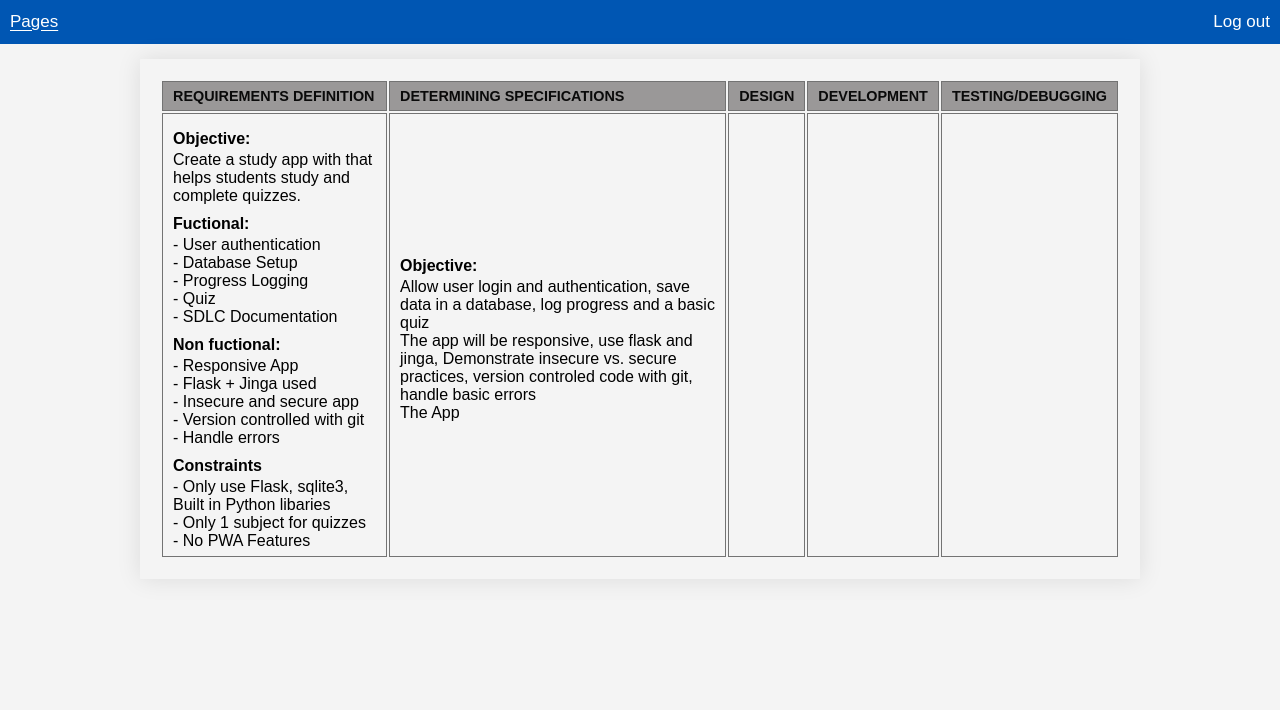
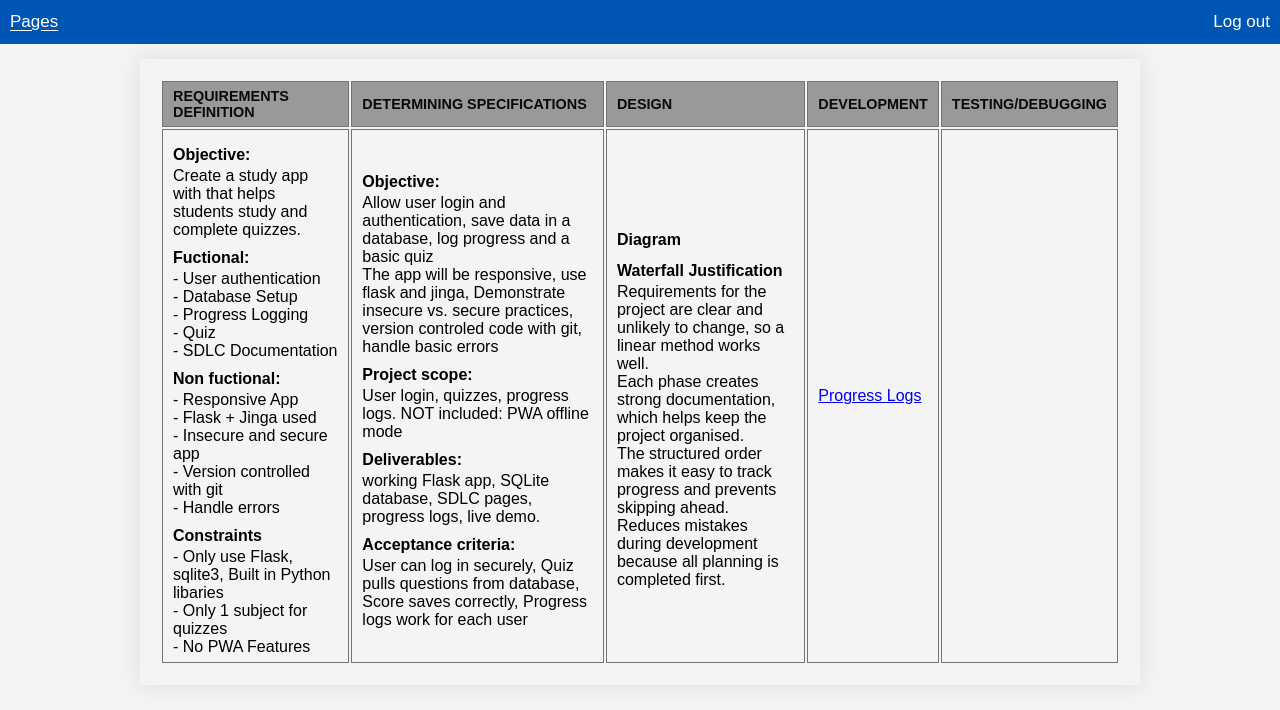
Before and after one commit to Dylstar1/Web-app-y12, a Flask app: page /sdlc in a window 1280 px wide. Shown: the part 90-800 px from the top of the page. Run offline with Flask 3, Linux system fonts and the light colour scheme; a user stored in the database is signed in.

Commit message:
flashcards

```diff
--- a/web/app.py
+++ b/web/app.py
@@ -101,13 +101,9 @@ def logs():
     conn = get_db_connection()
     cursor = conn.cursor()
 
-    # convert SQL below to make secure
-    # create table join with users so it also displays the users display name on the screen - html too
     cursor.execute("SELECT date, title, details, challenges, solutions FROM progresslogs WHERE user_id = ? ORDER BY date ASC", (current_user.id,))
     posts = cursor.fetchall()
     conn.close()
-    # display no posts if user has none
-    # display all post is user has dynamic - for
 
     return render_template('logs.html', posts = posts, username=current_user.username)
 
@@ -203,6 +199,54 @@ def sdlc():
 
     return render_template('sdlc.html', username=current_user.username)
 
+@app.route('/flashcards', methods=['GET', 'POST'])
+@login_required
+def flashcards():
+    conn = get_db_connection()
+    cursor = conn.cursor()
+    cursor.execute("SELECT * FROM quizzes ORDER BY ID ASC")
+    card = cursor.fetchall()
+    conn.close()
+
+    cards = len(questions)
+
+    if 'question_id' not in session:
+        session['question_id'] = 0
+
+    if 'flipside' not in session:
+        session['flipside'] = False
+
+    current_index = session['question_id']
+
+    if request.method == 'POST':
+        action = request.form.get('action')
+
+        if action == 'flip':
+            session['flipside'] = not session['flipside']
+
+        elif action == 'next':
+            session['flipside'] = False
+            if current_index < cards - 1:
+                session['question_id'] += 1
+
+        elif action == 'previous':
+            session['flipside'] = False
+            if current_index > 0:
+                session['question_id'] -= 1
+
+        return redirect(url_for('flashcards'))
+
+    if current_index >= cards:
+        current_index = 0
+        session['question_id'] = 0
+
+    if cards > 0:
+        current_card = card[current_index]
+        current_number = current_index + 1
+        flipside = session['flipside']
+
+        return render_template('flashcards.html', question=current_card, current_number=current_number, cards=cards,flipside=flipside)
+
 @app.route('/quizz', methods=['GET', 'POST'])
 @login_required
 def quizz():
@@ -216,13 +260,13 @@ def quizz():
         session['question_id'] = 0
         session['score'] = 0
 
-    total_q = len(questions)
+    question = len(questions)
 
     if request.method == 'POST':
         user_answer = request.form.get('answer')
 
-        current_question_index = session['question_id']
-        current_question = questions[current_question_index]
+        current_index = session['question_id']
+        current_question = questions[current_index]
         correct_index = current_question['correct_answer']
         correct = chr(ord('A') + correct_index)
 
@@ -235,19 +279,18 @@ def quizz():
 
         session['question_id'] += 1
 
-        if session['question_id'] >= total_q:
+        if session['question_id'] >= question:
             return redirect(url_for('results'))
         else:
             return redirect(url_for('quizz'))
     else:
-        if session['question_id'] >= total_q:
+        if session['question_id'] >= question:
             return redirect(url_for('results'))
 
-        current_question_index = session['question_id']
-        current_question = questions[current_question_index]
+        current_index = session['question_id']
+        current_question = questions[current_index]
 
-
-        return render_template('quizz.html', question=current_question, current_number=current_question_index + 1, total_q=total_q)
+        return render_template('quiz.html', current_question=current_index + 1, question=question)
 
 @app.route('/results')
 @login_required
--- a/web/static/styles.css
+++ b/web/static/styles.css
@@ -109,6 +109,17 @@ h4 {
     padding: 5px;
 }
 
+.toquizz {
+    background-color: #0256c3;
+    color: rgb(255, 255, 255);
+    padding: 2px 2px;
+    margin-left: 290px;
+    border: 1px;
+    border-radius: 3px;
+    border-color: #0a0a0a;
+    text-decoration: none;
+}
+
 form {
     max-width: 500px;
     margin: 15px auto;
--- a/web/templates/base.html
+++ b/web/templates/base.html
@@ -22,6 +22,7 @@
                 <a href="{{ url_for('sdlc') }}">SDLC</a>
                 <a href="{{ url_for('addprogress') }}">Add Progress</a>
                 <a href="{{ url_for('logs') }}">Logs</a>
+                <a href="{{ url_for('flashcards') }}">Flashcards</a>
                 <a href="{{ url_for('quizz') }}">Quizz</a>
                 <!-- <a href="{{ url_for('results') }}">Results</a> -->
             </div>
--- a/web/templates/quizz.html
+++ b/web/templates/quizz.html
@@ -3,7 +3,7 @@
 {% block heading %}Quizz{% endblock %}
 {% block content %}
     <form method="POST" action="{{ url_for('quizz') }}">
-        <h3>Question {{ current_number }} of {{ total_q }}</h3>
+        <h3>Question {{ current_number }} of {{ question }}</h3>
         <p>{{ question.question }}</p>
             {% for i in range(4) %}
                 {% set option_key = 'option_' ~ i %}
@@ -16,9 +16,6 @@
                 </div>
             {% endfor %}
             <br>
-            {% if current_number > 1 %}
-                <button type="submit" name="action" value="previous">Previous</button>
-            {% endif %}
             <button type="submit">Next</button>
     </form>
 
--- a/web/templates/sdlc.html
+++ b/web/templates/sdlc.html
@@ -18,10 +18,20 @@
                 </td>
                 <td><h4>Objective:</h4><br>Allow user login and authentication, save data in a database, log progress and a basic quiz
                     <br>The app will be responsive, use flask and jinga, Demonstrate insecure vs. secure practices, version controled code with git, handle basic errors
-                    <br>The App
+                    <br><h4>Project scope:</h4><br>User login, quizzes, progress logs. NOT included: PWA offline mode
+                    <br><h4>Deliverables:</h4><br>working Flask app, SQLite database, SDLC pages, progress logs, live demo.
+                    <br><h4>Acceptance criteria:</h4><br>User can log in securely, Quiz pulls questions from database, Score saves correctly, Progress logs work for each user
                 </td>
-                <td></td>
-                <td></td>
+                <td>
+                    <br><h4>Diagram</h4>
+                    <br><h4>Waterfall Justification</h4>
+                    <br>Requirements for the project are clear and unlikely to change, so a linear method works well.
+                    <br>Each phase creates strong documentation, which helps keep the project organised.
+                    <br>The structured order makes it easy to track progress and prevents skipping ahead.
+                    <br>Reduces mistakes during development because all planning is completed first.
+                </td>
+                <td><a href="{{ url_for('logs') }}">Progress Logs</a><br>
+                </td>
                 <td></td>
             </tr>
         </table>
```
Also changed, not shown: web/templates/flashcards.html (added, +31 -0 lines), web/database.db.
